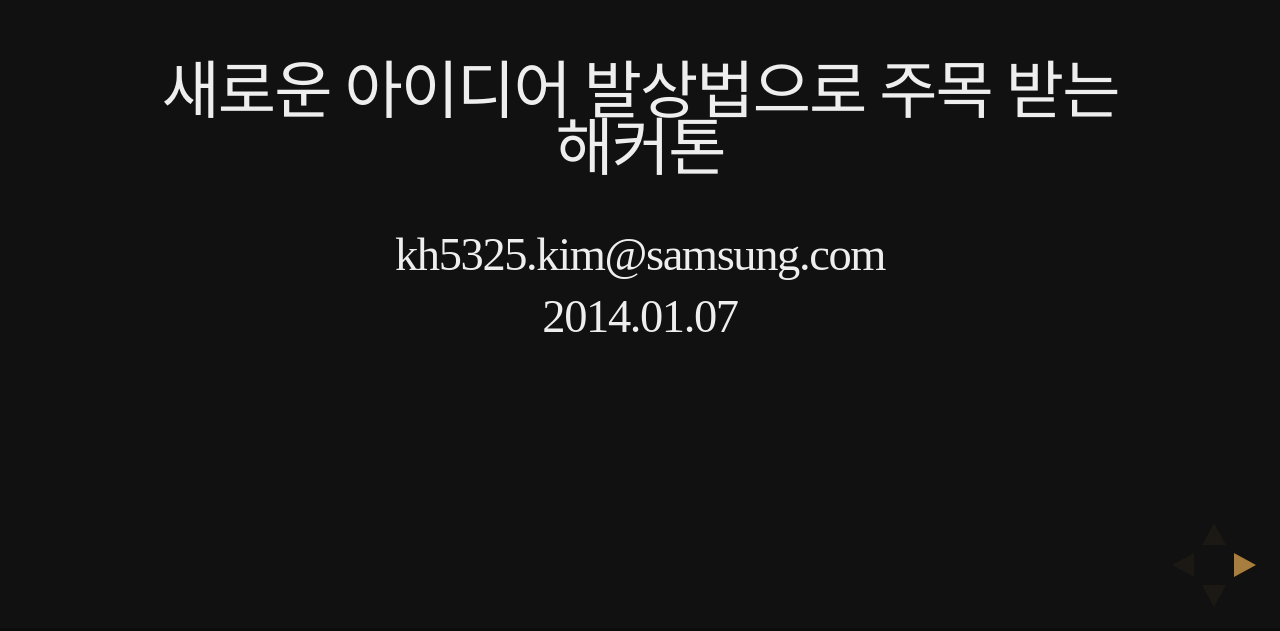
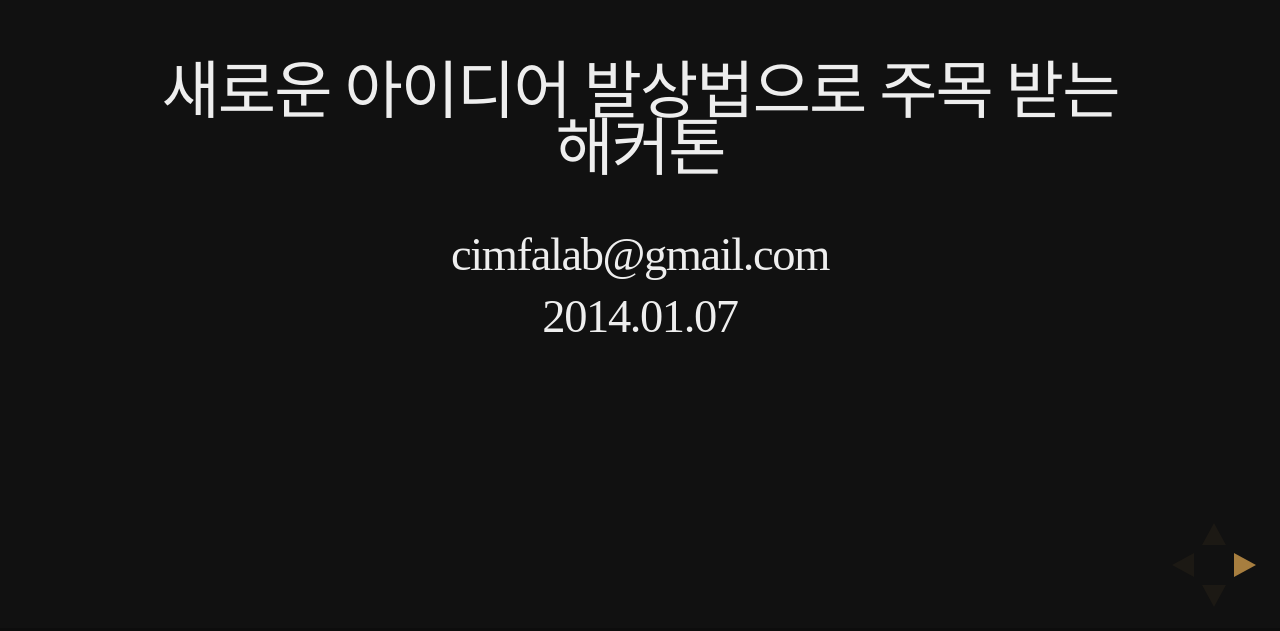
Before and after one commit to cimfalab1/Hackathon, a website: page index.html in a window 1280 px wide. Shown: the part 169-800 px from the top of the page. Drawn offline with nearby package versions, Linux system fonts and the light colour scheme; a web font is replaced by a local one.

Commit message:
Changed e-mail address

```diff
--- a/index.html
+++ b/index.html
@@ -33,7 +33,7 @@
     <section>
       <h2>새로운 아이디어 발상법으로 주목 받는 해커톤</h2>
       <div><br></div>
-      <h3>kh5325.kim@samsung.com</h3>
+      <h3>cimfalab@gmail.com</h3>
       <h3>2014.01.07</h3>
     </section>
     <section>
```
